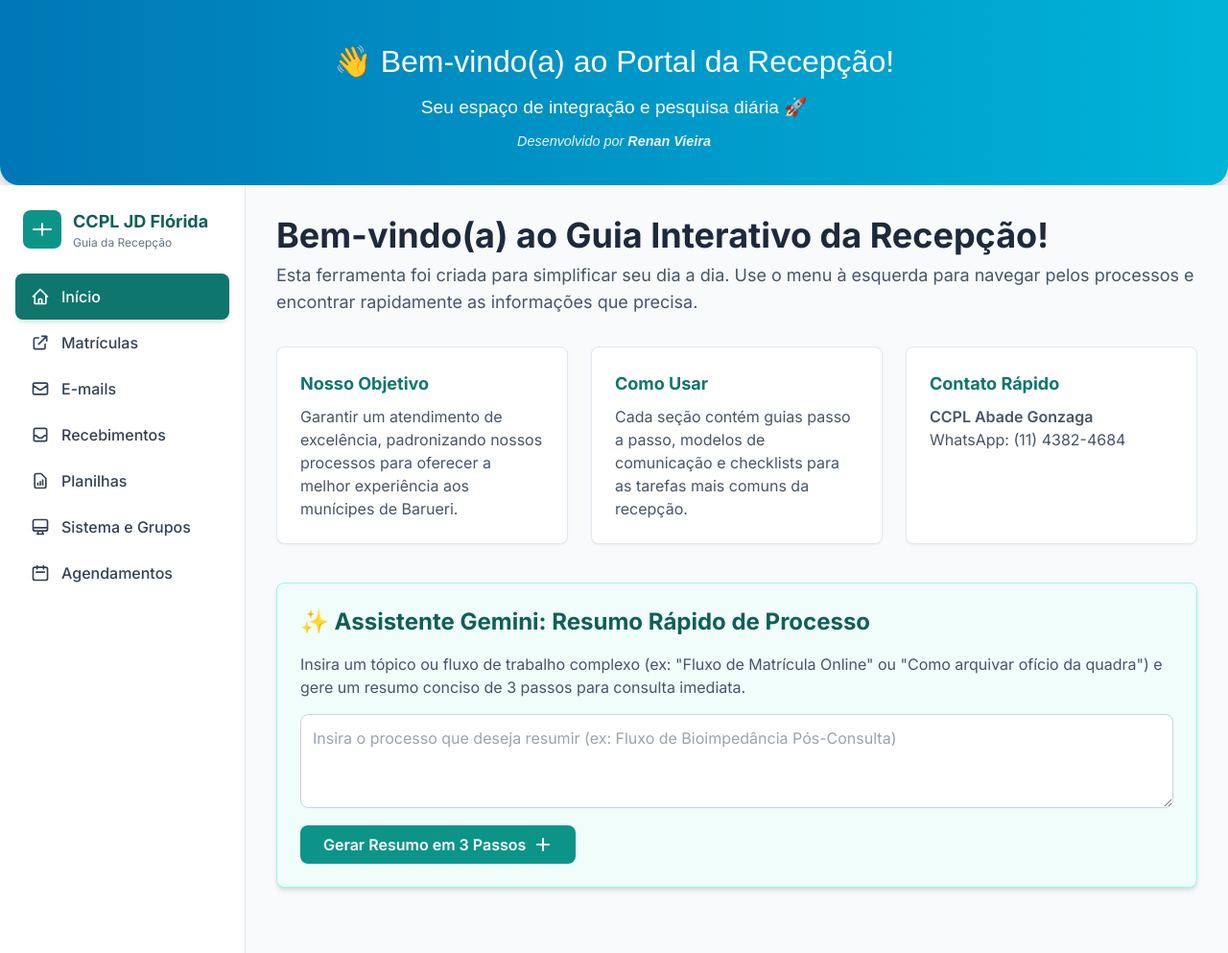
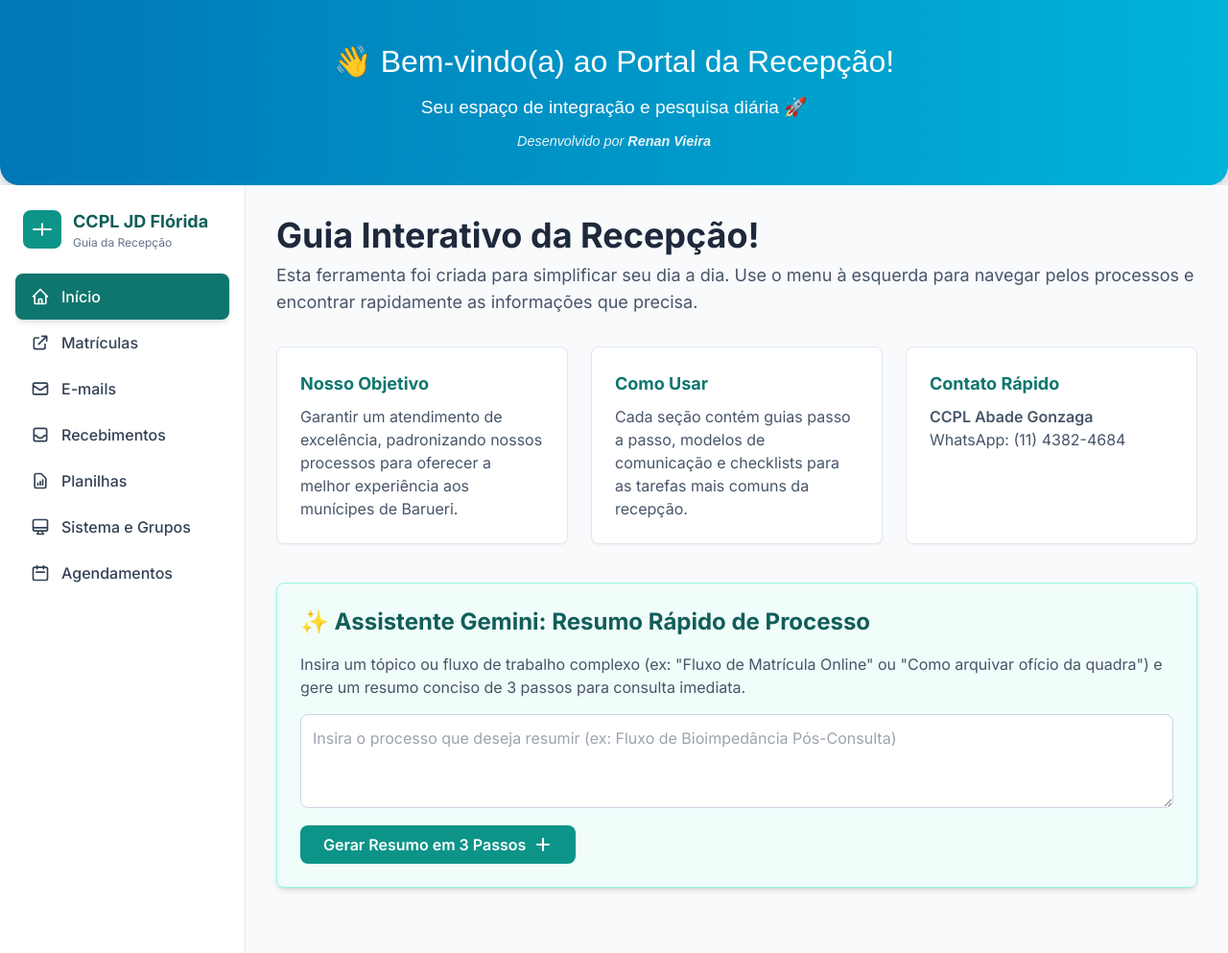
Before and after one commit to renanvieirarsv18-cmd/guiarecep.github.io, a plain HTML site: page index.html in a window 1280 px wide. Shown: the whole page at 96% size. Drawn offline with nearby package versions, Linux system fonts and the light colour scheme.

Commit message:
Update index.html

```diff
--- a/index.html
+++ b/index.html
@@ -170,7 +170,7 @@
         <main class="flex-1 p-6 lg:p-8 overflow-y-auto">
             <!-- Início Section -->
             <section id="inicio" class="content-section active">
-                <h1 class="text-4xl font-bold text-slate-800 mb-2">Bem-vindo(a) ao Guia Interativo da Recepção!</h1>
+                <h1 class="text-4xl font-bold text-slate-800 mb-2">Guia Interativo da Recepção!</h1>
                 <p class="text-lg text-slate-600 mb-8">Esta ferramenta foi criada para simplificar seu dia a dia. Use o menu à esquerda para navegar pelos processos e encontrar rapidamente as informações que precisa.</p>
 
                 <div class="grid grid-cols-1 md:grid-cols-2 lg:grid-cols-3 gap-6">
```
